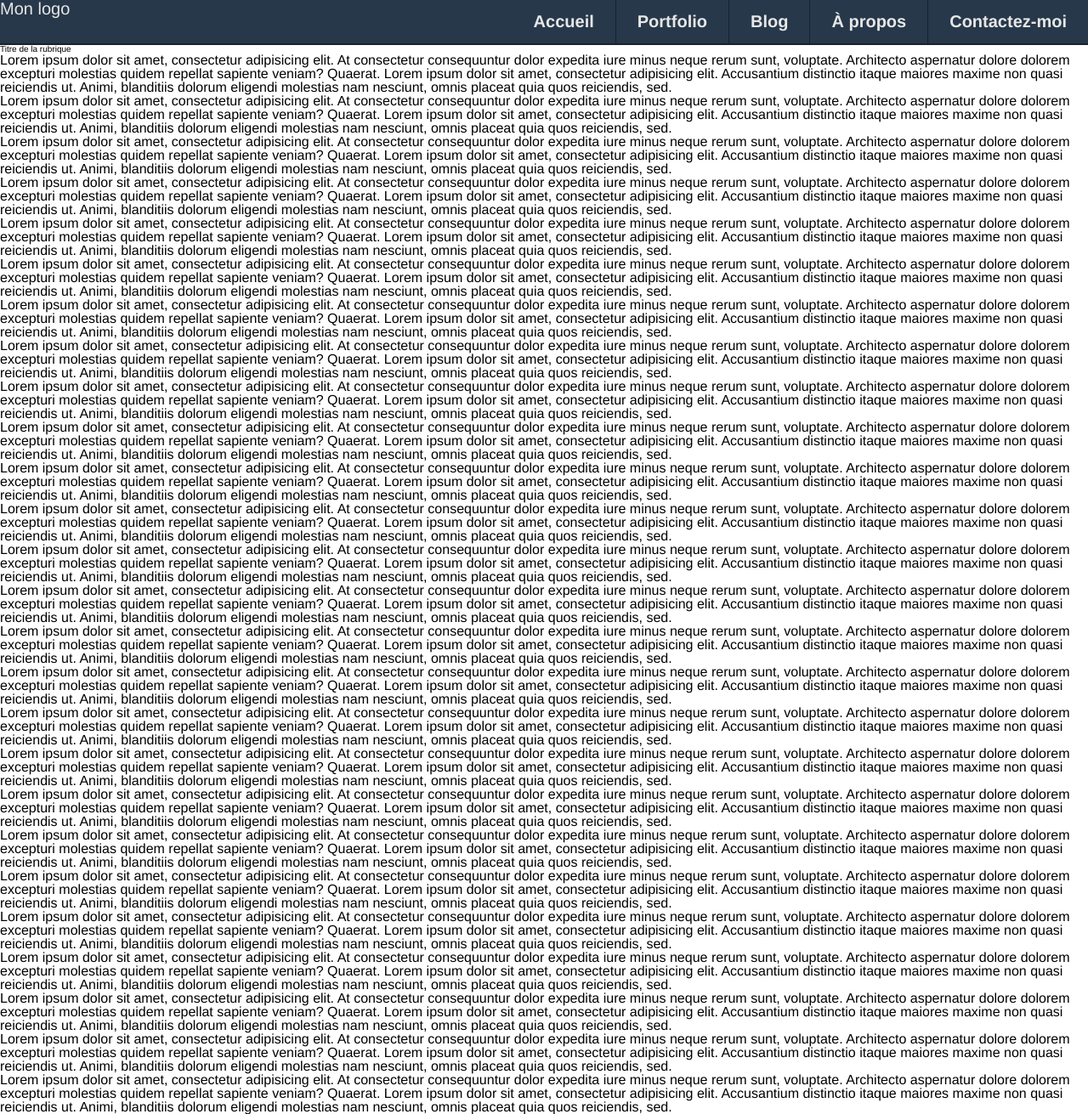
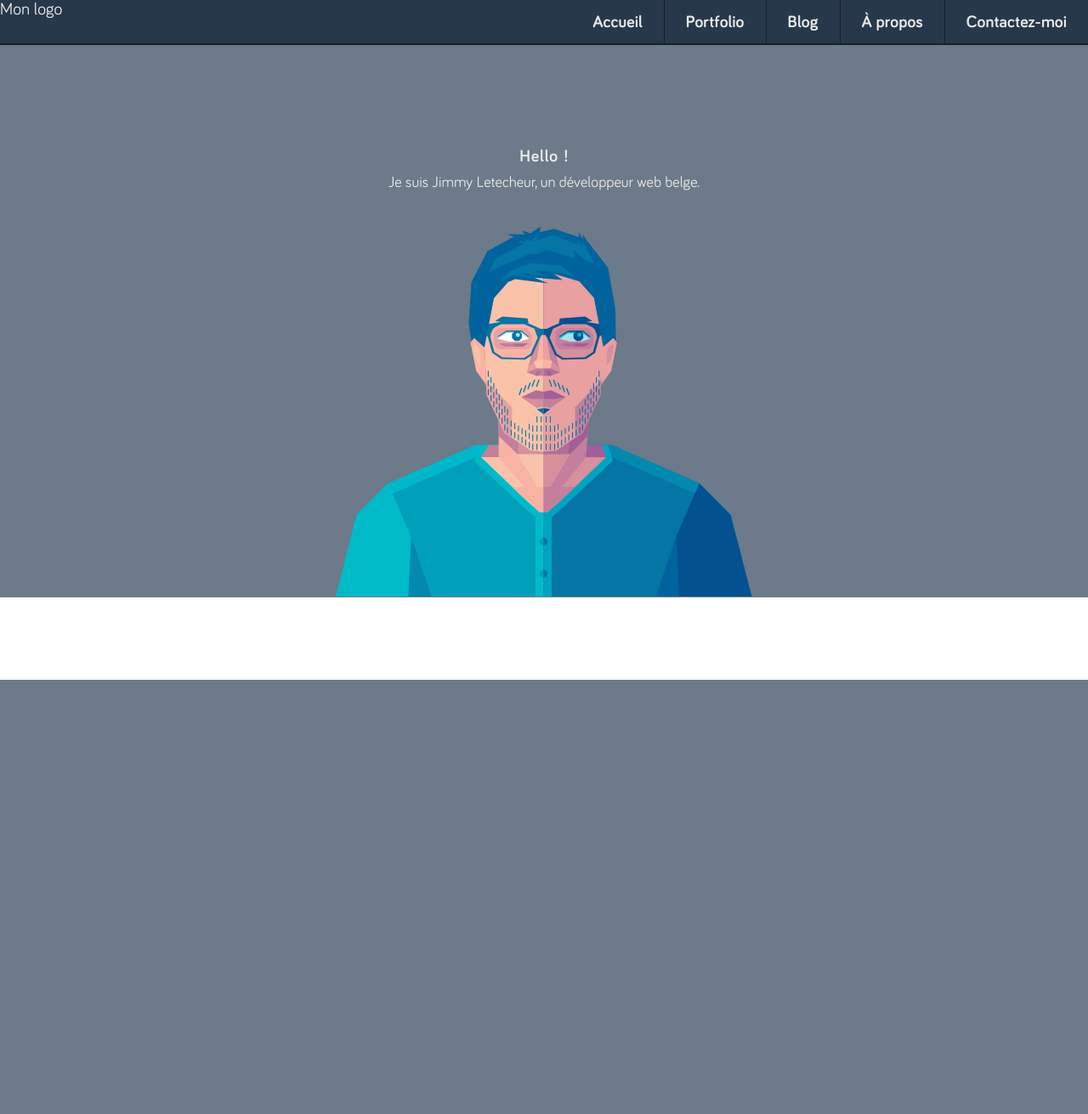
Before and after one commit to Jimmylet/Portfolio, a PHP site: page / in a window 1280 px wide. Shown: the whole page at 85% size. After the commit the page ends 800 px from the top, so only its background shows below. Run offline with PHP 8.4, Linux system fonts and the light colour scheme; some web fonts are replaced.

Commit message:
start section.welcome

```diff
--- a/Gruntfile.js
+++ b/Gruntfile.js
@@ -30,7 +30,7 @@ module.exports = function( grunt ) {
                     "src": "css/*.css"
                 },
                 "options": {
-                    "proxy": "localhost:12345", // TODO: adapt to you configuration
+                    "proxy": "localhost:60605", // TODO: adapt to you configuration
                     "watchTask": true
                 }
             }
--- a/www/index.html
+++ b/www/index.html
@@ -1,7 +1,8 @@
 <!DOCTYPE html>
 <html xmlns="http://www.w3.org/1999/xhtml" xml:lang="fr" lang="fr">
 	<head>
-		<meta http-equiv="Content-Type" content="text/html; charset=utf-8"/>
+		<meta http-equiv="Content-Type" content="text/html">
+		<meta charset="utf-8">
 		<meta name="viewport" content="width=device-width, initial-scale=1.0">
 		<title>Accueil - Portfolio de Jimmy Letecheur</title>
 		<link rel="stylesheet" href="css/styles.css">
@@ -29,33 +30,11 @@
 				</header>
 				<div class="site-content">
 					<div class="container">
-						<h2>Titre de la rubrique</h2>
-						<p>Lorem ipsum dolor sit amet, consectetur adipisicing elit. At consectetur consequuntur dolor expedita iure minus neque rerum sunt, voluptate. Architecto aspernatur dolore dolorem excepturi molestias quidem repellat sapiente veniam? Quaerat. Lorem ipsum dolor sit amet, consectetur adipisicing elit. Accusantium distinctio itaque maiores maxime non quasi reiciendis ut. Animi, blanditiis dolorum eligendi molestias nam nesciunt, omnis placeat quia quos reiciendis, sed.</p>
-						<p>Lorem ipsum dolor sit amet, consectetur adipisicing elit. At consectetur consequuntur dolor expedita iure minus neque rerum sunt, voluptate. Architecto aspernatur dolore dolorem excepturi molestias quidem repellat sapiente veniam? Quaerat. Lorem ipsum dolor sit amet, consectetur adipisicing elit. Accusantium distinctio itaque maiores maxime non quasi reiciendis ut. Animi, blanditiis dolorum eligendi molestias nam nesciunt, omnis placeat quia quos reiciendis, sed.</p>
-						<p>Lorem ipsum dolor sit amet, consectetur adipisicing elit. At consectetur consequuntur dolor expedita iure minus neque rerum sunt, voluptate. Architecto aspernatur dolore dolorem excepturi molestias quidem repellat sapiente veniam? Quaerat. Lorem ipsum dolor sit amet, consectetur adipisicing elit. Accusantium distinctio itaque maiores maxime non quasi reiciendis ut. Animi, blanditiis dolorum eligendi molestias nam nesciunt, omnis placeat quia quos reiciendis, sed.</p>
-						<p>Lorem ipsum dolor sit amet, consectetur adipisicing elit. At consectetur consequuntur dolor expedita iure minus neque rerum sunt, voluptate. Architecto aspernatur dolore dolorem excepturi molestias quidem repellat sapiente veniam? Quaerat. Lorem ipsum dolor sit amet, consectetur adipisicing elit. Accusantium distinctio itaque maiores maxime non quasi reiciendis ut. Animi, blanditiis dolorum eligendi molestias nam nesciunt, omnis placeat quia quos reiciendis, sed.</p>
-						<p>Lorem ipsum dolor sit amet, consectetur adipisicing elit. At consectetur consequuntur dolor expedita iure minus neque rerum sunt, voluptate. Architecto aspernatur dolore dolorem excepturi molestias quidem repellat sapiente veniam? Quaerat. Lorem ipsum dolor sit amet, consectetur adipisicing elit. Accusantium distinctio itaque maiores maxime non quasi reiciendis ut. Animi, blanditiis dolorum eligendi molestias nam nesciunt, omnis placeat quia quos reiciendis, sed.</p>
-						<p>Lorem ipsum dolor sit amet, consectetur adipisicing elit. At consectetur consequuntur dolor expedita iure minus neque rerum sunt, voluptate. Architecto aspernatur dolore dolorem excepturi molestias quidem repellat sapiente veniam? Quaerat. Lorem ipsum dolor sit amet, consectetur adipisicing elit. Accusantium distinctio itaque maiores maxime non quasi reiciendis ut. Animi, blanditiis dolorum eligendi molestias nam nesciunt, omnis placeat quia quos reiciendis, sed.</p>
-						<p>Lorem ipsum dolor sit amet, consectetur adipisicing elit. At consectetur consequuntur dolor expedita iure minus neque rerum sunt, voluptate. Architecto aspernatur dolore dolorem excepturi molestias quidem repellat sapiente veniam? Quaerat. Lorem ipsum dolor sit amet, consectetur adipisicing elit. Accusantium distinctio itaque maiores maxime non quasi reiciendis ut. Animi, blanditiis dolorum eligendi molestias nam nesciunt, omnis placeat quia quos reiciendis, sed.</p>
-						<p>Lorem ipsum dolor sit amet, consectetur adipisicing elit. At consectetur consequuntur dolor expedita iure minus neque rerum sunt, voluptate. Architecto aspernatur dolore dolorem excepturi molestias quidem repellat sapiente veniam? Quaerat. Lorem ipsum dolor sit amet, consectetur adipisicing elit. Accusantium distinctio itaque maiores maxime non quasi reiciendis ut. Animi, blanditiis dolorum eligendi molestias nam nesciunt, omnis placeat quia quos reiciendis, sed.</p>
-						<p>Lorem ipsum dolor sit amet, consectetur adipisicing elit. At consectetur consequuntur dolor expedita iure minus neque rerum sunt, voluptate. Architecto aspernatur dolore dolorem excepturi molestias quidem repellat sapiente veniam? Quaerat. Lorem ipsum dolor sit amet, consectetur adipisicing elit. Accusantium distinctio itaque maiores maxime non quasi reiciendis ut. Animi, blanditiis dolorum eligendi molestias nam nesciunt, omnis placeat quia quos reiciendis, sed.</p>
-						<p>Lorem ipsum dolor sit amet, consectetur adipisicing elit. At consectetur consequuntur dolor expedita iure minus neque rerum sunt, voluptate. Architecto aspernatur dolore dolorem excepturi molestias quidem repellat sapiente veniam? Quaerat. Lorem ipsum dolor sit amet, consectetur adipisicing elit. Accusantium distinctio itaque maiores maxime non quasi reiciendis ut. Animi, blanditiis dolorum eligendi molestias nam nesciunt, omnis placeat quia quos reiciendis, sed.</p>
-						<p>Lorem ipsum dolor sit amet, consectetur adipisicing elit. At consectetur consequuntur dolor expedita iure minus neque rerum sunt, voluptate. Architecto aspernatur dolore dolorem excepturi molestias quidem repellat sapiente veniam? Quaerat. Lorem ipsum dolor sit amet, consectetur adipisicing elit. Accusantium distinctio itaque maiores maxime non quasi reiciendis ut. Animi, blanditiis dolorum eligendi molestias nam nesciunt, omnis placeat quia quos reiciendis, sed.</p>
-						<p>Lorem ipsum dolor sit amet, consectetur adipisicing elit. At consectetur consequuntur dolor expedita iure minus neque rerum sunt, voluptate. Architecto aspernatur dolore dolorem excepturi molestias quidem repellat sapiente veniam? Quaerat. Lorem ipsum dolor sit amet, consectetur adipisicing elit. Accusantium distinctio itaque maiores maxime non quasi reiciendis ut. Animi, blanditiis dolorum eligendi molestias nam nesciunt, omnis placeat quia quos reiciendis, sed.</p>
-						<p>Lorem ipsum dolor sit amet, consectetur adipisicing elit. At consectetur consequuntur dolor expedita iure minus neque rerum sunt, voluptate. Architecto aspernatur dolore dolorem excepturi molestias quidem repellat sapiente veniam? Quaerat. Lorem ipsum dolor sit amet, consectetur adipisicing elit. Accusantium distinctio itaque maiores maxime non quasi reiciendis ut. Animi, blanditiis dolorum eligendi molestias nam nesciunt, omnis placeat quia quos reiciendis, sed.</p>
-						<p>Lorem ipsum dolor sit amet, consectetur adipisicing elit. At consectetur consequuntur dolor expedita iure minus neque rerum sunt, voluptate. Architecto aspernatur dolore dolorem excepturi molestias quidem repellat sapiente veniam? Quaerat. Lorem ipsum dolor sit amet, consectetur adipisicing elit. Accusantium distinctio itaque maiores maxime non quasi reiciendis ut. Animi, blanditiis dolorum eligendi molestias nam nesciunt, omnis placeat quia quos reiciendis, sed.</p>
-						<p>Lorem ipsum dolor sit amet, consectetur adipisicing elit. At consectetur consequuntur dolor expedita iure minus neque rerum sunt, voluptate. Architecto aspernatur dolore dolorem excepturi molestias quidem repellat sapiente veniam? Quaerat. Lorem ipsum dolor sit amet, consectetur adipisicing elit. Accusantium distinctio itaque maiores maxime non quasi reiciendis ut. Animi, blanditiis dolorum eligendi molestias nam nesciunt, omnis placeat quia quos reiciendis, sed.</p>
-						<p>Lorem ipsum dolor sit amet, consectetur adipisicing elit. At consectetur consequuntur dolor expedita iure minus neque rerum sunt, voluptate. Architecto aspernatur dolore dolorem excepturi molestias quidem repellat sapiente veniam? Quaerat. Lorem ipsum dolor sit amet, consectetur adipisicing elit. Accusantium distinctio itaque maiores maxime non quasi reiciendis ut. Animi, blanditiis dolorum eligendi molestias nam nesciunt, omnis placeat quia quos reiciendis, sed.</p>
-						<p>Lorem ipsum dolor sit amet, consectetur adipisicing elit. At consectetur consequuntur dolor expedita iure minus neque rerum sunt, voluptate. Architecto aspernatur dolore dolorem excepturi molestias quidem repellat sapiente veniam? Quaerat. Lorem ipsum dolor sit amet, consectetur adipisicing elit. Accusantium distinctio itaque maiores maxime non quasi reiciendis ut. Animi, blanditiis dolorum eligendi molestias nam nesciunt, omnis placeat quia quos reiciendis, sed.</p>
-						<p>Lorem ipsum dolor sit amet, consectetur adipisicing elit. At consectetur consequuntur dolor expedita iure minus neque rerum sunt, voluptate. Architecto aspernatur dolore dolorem excepturi molestias quidem repellat sapiente veniam? Quaerat. Lorem ipsum dolor sit amet, consectetur adipisicing elit. Accusantium distinctio itaque maiores maxime non quasi reiciendis ut. Animi, blanditiis dolorum eligendi molestias nam nesciunt, omnis placeat quia quos reiciendis, sed.</p>
-						<p>Lorem ipsum dolor sit amet, consectetur adipisicing elit. At consectetur consequuntur dolor expedita iure minus neque rerum sunt, voluptate. Architecto aspernatur dolore dolorem excepturi molestias quidem repellat sapiente veniam? Quaerat. Lorem ipsum dolor sit amet, consectetur adipisicing elit. Accusantium distinctio itaque maiores maxime non quasi reiciendis ut. Animi, blanditiis dolorum eligendi molestias nam nesciunt, omnis placeat quia quos reiciendis, sed.</p>
-						<p>Lorem ipsum dolor sit amet, consectetur adipisicing elit. At consectetur consequuntur dolor expedita iure minus neque rerum sunt, voluptate. Architecto aspernatur dolore dolorem excepturi molestias quidem repellat sapiente veniam? Quaerat. Lorem ipsum dolor sit amet, consectetur adipisicing elit. Accusantium distinctio itaque maiores maxime non quasi reiciendis ut. Animi, blanditiis dolorum eligendi molestias nam nesciunt, omnis placeat quia quos reiciendis, sed.</p>
-						<p>Lorem ipsum dolor sit amet, consectetur adipisicing elit. At consectetur consequuntur dolor expedita iure minus neque rerum sunt, voluptate. Architecto aspernatur dolore dolorem excepturi molestias quidem repellat sapiente veniam? Quaerat. Lorem ipsum dolor sit amet, consectetur adipisicing elit. Accusantium distinctio itaque maiores maxime non quasi reiciendis ut. Animi, blanditiis dolorum eligendi molestias nam nesciunt, omnis placeat quia quos reiciendis, sed.</p>
-						<p>Lorem ipsum dolor sit amet, consectetur adipisicing elit. At consectetur consequuntur dolor expedita iure minus neque rerum sunt, voluptate. Architecto aspernatur dolore dolorem excepturi molestias quidem repellat sapiente veniam? Quaerat. Lorem ipsum dolor sit amet, consectetur adipisicing elit. Accusantium distinctio itaque maiores maxime non quasi reiciendis ut. Animi, blanditiis dolorum eligendi molestias nam nesciunt, omnis placeat quia quos reiciendis, sed.</p>
-						<p>Lorem ipsum dolor sit amet, consectetur adipisicing elit. At consectetur consequuntur dolor expedita iure minus neque rerum sunt, voluptate. Architecto aspernatur dolore dolorem excepturi molestias quidem repellat sapiente veniam? Quaerat. Lorem ipsum dolor sit amet, consectetur adipisicing elit. Accusantium distinctio itaque maiores maxime non quasi reiciendis ut. Animi, blanditiis dolorum eligendi molestias nam nesciunt, omnis placeat quia quos reiciendis, sed.</p>
-						<p>Lorem ipsum dolor sit amet, consectetur adipisicing elit. At consectetur consequuntur dolor expedita iure minus neque rerum sunt, voluptate. Architecto aspernatur dolore dolorem excepturi molestias quidem repellat sapiente veniam? Quaerat. Lorem ipsum dolor sit amet, consectetur adipisicing elit. Accusantium distinctio itaque maiores maxime non quasi reiciendis ut. Animi, blanditiis dolorum eligendi molestias nam nesciunt, omnis placeat quia quos reiciendis, sed.</p>
-						<p>Lorem ipsum dolor sit amet, consectetur adipisicing elit. At consectetur consequuntur dolor expedita iure minus neque rerum sunt, voluptate. Architecto aspernatur dolore dolorem excepturi molestias quidem repellat sapiente veniam? Quaerat. Lorem ipsum dolor sit amet, consectetur adipisicing elit. Accusantium distinctio itaque maiores maxime non quasi reiciendis ut. Animi, blanditiis dolorum eligendi molestias nam nesciunt, omnis placeat quia quos reiciendis, sed.</p>
-						<p>Lorem ipsum dolor sit amet, consectetur adipisicing elit. At consectetur consequuntur dolor expedita iure minus neque rerum sunt, voluptate. Architecto aspernatur dolore dolorem excepturi molestias quidem repellat sapiente veniam? Quaerat. Lorem ipsum dolor sit amet, consectetur adipisicing elit. Accusantium distinctio itaque maiores maxime non quasi reiciendis ut. Animi, blanditiis dolorum eligendi molestias nam nesciunt, omnis placeat quia quos reiciendis, sed.</p>
+						<section class="welcome">
+							<h2 class="welcome__title">Bienvenue sur mon site web !</h2>
+							<span class="welcome__hello">Hello&nbsp;!</span>
+							<span class="welcome__description">Je suis Jimmy Letecheur, un développeur web belge.</span>
+						</section>
 					</div>
 				</div>
 				<div class="site-cache" id="site-cache">
--- a/www/stylus/base/base.styl
+++ b/www/stylus/base/base.styl
@@ -2,6 +2,8 @@ html
     font-size 62.5%
     font-family bariolfont
     height 100%
+    -webkit-font-smoothing antialiased
+    -moz-osx-font-smoothing antialiased
 
 a
     text-decoration none
--- /dev/null
+++ b/www/stylus/components/section.welcome_components.styl
@@ -0,0 +1,26 @@
+.welcome
+  background-color color-welcome-bckg
+  color color-text-white
+  text-align center
+  padding 0 1.5rem
+  background-image url(../img/portrait_vector_home.svg)
+  background-repeat no-repeat
+  background-position bottom center
+  background-size 95%
+  &__hello
+    font-weight bold
+    letter-spacing .08rem
+    font-size 2rem
+  &__description
+    font-size: 1.8rem
+    line-height 1.2
+    font-weight normal
+
+@media screen and (min-width: 491px)
+  .welcome
+    background-size 100%
+    background-position bottom center
+
+@media only screen and (min-width: 508px)
+  .welcome
+   background-size 49rem 43.7rem
--- a/www/stylus/objects/header_objects.styl
+++ b/www/stylus/objects/header_objects.styl
@@ -3,7 +3,7 @@
   left 0
   right 0
   box-sizing content-box
-  height 5.1rem
+  height size-nav-height
   &__title
     display none
   &__logo
--- /dev/null
+++ b/www/stylus/objects/section.welcome_objects.styl
@@ -0,0 +1,16 @@
+.welcome
+  height 50rem
+  &__title
+    display none
+  &__hello
+    display: inline-block
+    margin-top 5rem
+  &__description
+    display block
+    margin-top 1rem
+
+@media screen and (min-width: 414px)
+  .welcome
+    min-height 65rem
+    &__hello
+      margin-top 12rem
--- a/www/stylus/settings/colors.styl
+++ b/www/stylus/settings/colors.styl
@@ -8,3 +8,9 @@
 color-header-bluedark = #27384A
 color-header-bluefocus = #005B97
 color-header-white = #E7E7E7
+
+/************************************\
+    section.welcome
+\************************************/
+color-welcome-bckg = #6C7A89
+color-text-white = #E7E7E7
--- a/www/stylus/settings/fonts.styl
+++ b/www/stylus/settings/fonts.styl
@@ -9,24 +9,24 @@ bariolfont = bariol, Helvetica, Arial, sans-serif
 
 @font-face {
   font-family: 'bariol';
-  src: url('bariol_regular-webfont.eot');
-  src: url('bariol_regular-webfont.eot?#iefix') format('embedded-opentype'),
-          url('bariol_regular-webfont.woff2') format('woff2'),
-          url('bariol_regular-webfont.woff') format('woff'),
-          url('bariol_regular-webfont.ttf') format('truetype'),
-          url('bariol_regular-webfont.svg#bariol_regularregular') format('svg');
+  src: url('../fonts/bariol/bariol_regular-webfont.eot');
+  src: url('../fonts/bariol/bariol_regular-webfont.eot?#iefix') format('embedded-opentype'),
+          url('../fonts/bariol/bariol_regular-webfont.woff2') format('woff2'),
+          url('../fonts/bariol/bariol_regular-webfont.woff') format('woff'),
+          url('../fonts/bariol/bariol_regular-webfont.ttf') format('truetype'),
+          url('../fonts/bariol/bariol_regular-webfont.svg#bariol_regularregular') format('svg');
   font-weight: normal;
   font-style: normal;
 }
 
 @font-face {
   font-family: 'bariol';
-  src: url('bariol_bold-webfont.eot');
-  src: url('bariol_bold-webfont.eot?#iefix') format('embedded-opentype'),
-          url('bariol_bold-webfont.woff2') format('woff2'),
-          url('bariol_bold-webfont.woff') format('woff'),
-          url('bariol_bold-webfont.ttf') format('truetype'),
-          url('bariol_bold-webfont.svg#bariol_boldbold') format('svg');
+  src: url('../fonts/bariol/bariol_bold-webfont.eot');
+  src: url('../fonts/bariol/bariol_bold-webfont.eot?#iefix') format('embedded-opentype'),
+          url('../fonts/bariol/bariol_bold-webfont.woff2') format('woff2'),
+          url('../fonts/bariol/bariol_bold-webfont.woff') format('woff'),
+          url('../fonts/bariol/bariol_bold-webfont.ttf') format('truetype'),
+          url('../fonts/bariol/bariol_bold-webfont.svg#bariol_boldbold') format('svg');
   font-weight: bold;
   font-style: normal;
 }
--- a/www/stylus/settings/widths.styl
+++ b/www/stylus/settings/widths.styl
@@ -1 +1,3 @@
+size-nav-height = 5.1rem
+
 menu-res-width = 25rem
--- a/www/stylus/styles.styl
+++ b/www/stylus/styles.styl
@@ -23,10 +23,12 @@
 
 // Objects
 @import "objects/header_objects.styl"
+@import "objects/section.welcome_objects.styl"
 
 
 // Components
 @import "components/header_components.styl"
+@import "components/section.welcome_components.styl"
 
 
 // Trumps
```
Also changed, not shown: www/css/styles.css, www/img/portrait_vector_home.svg (added), www/img/svg/portrait_vector_home2.svg (added), www/stylus/components/toggle_menu.styl (deleted).
